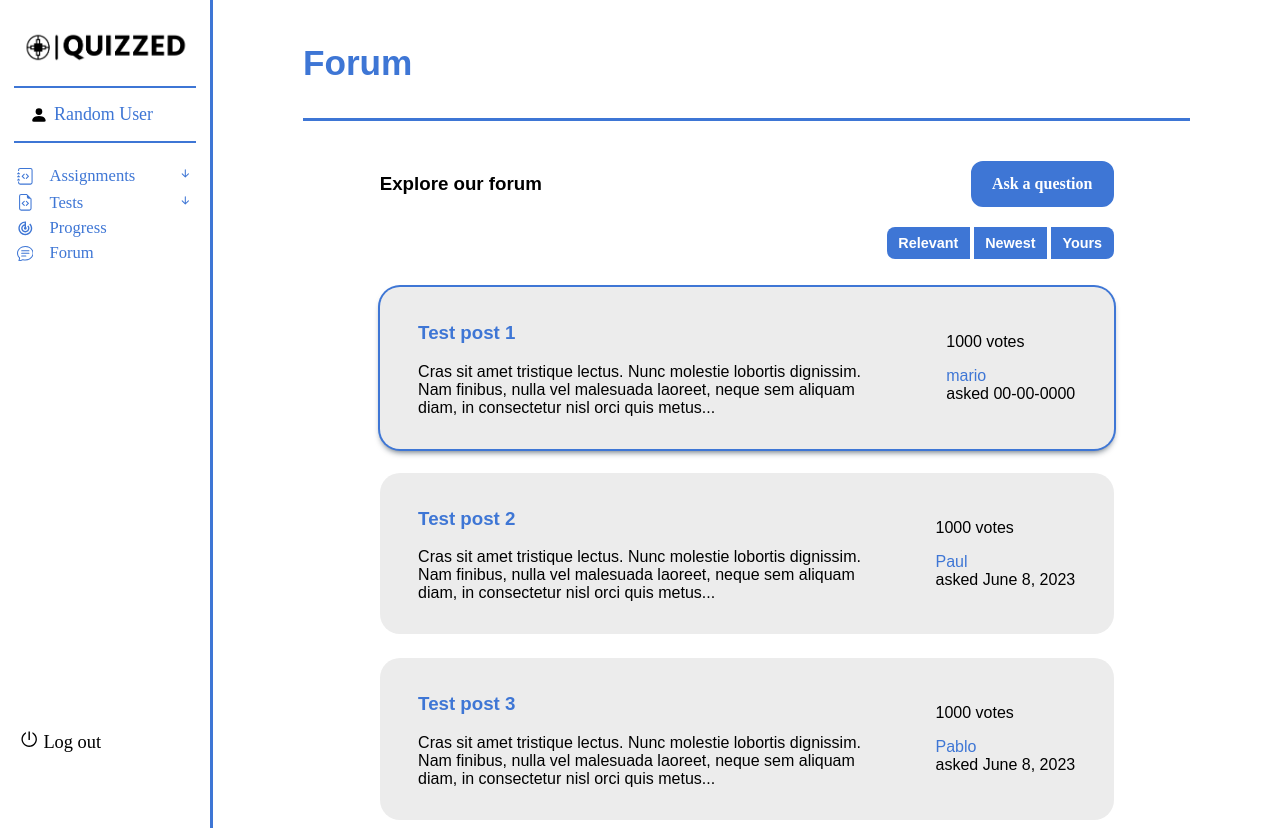
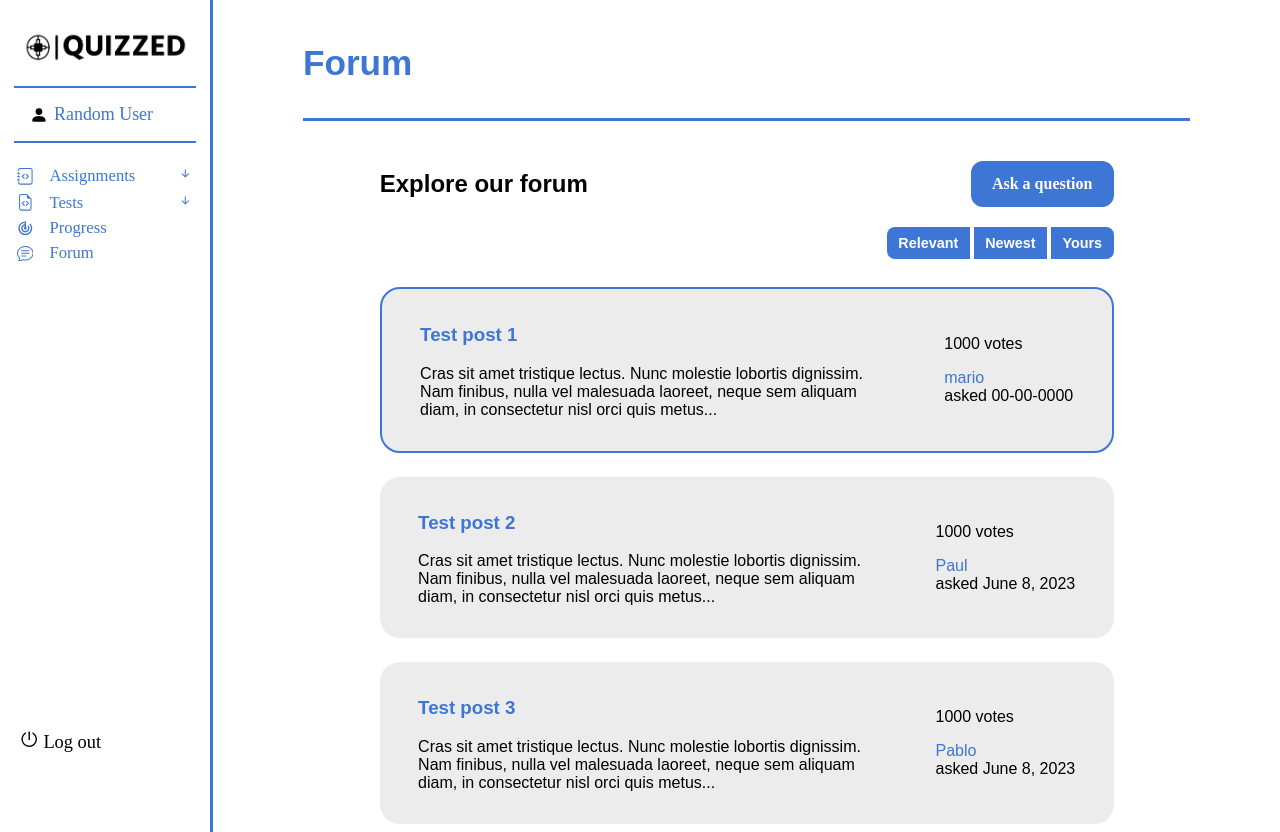
Before and after one commit to MartinezNicanor/IT1E-period-4, a React (Create React App) app: page /forum in a window 1280 px wide. In both pictures the pointer is over the element 746 px from the left and 368 px from the top of the page. Built offline with nearby package versions, Linux system fonts and the light colour scheme; the HTML template or start-up script is replaced by a standard one.

Commit message:
Fixed hover shadow for the question list

```diff
--- a/src/pages/forum/ForumOverview.css
+++ b/src/pages/forum/ForumOverview.css
@@ -44,7 +44,7 @@
 }
 
 .postPreview:hover {
-    box-shadow: #3E76D5 0px 0px 0px 2px, rgba(6, 24, 44, 0.65) 0px 4px 6px -1px, rgba(255, 255, 255, 0.08) 0px 1px 0px inset;
+    border: #3E76D5 2px solid;
 }
 
 .postDescription {
--- a/src/pages/forum/ForumOverview.js
+++ b/src/pages/forum/ForumOverview.js
@@ -35,7 +35,7 @@ const OVerview = () => {
             <Header title="Forum" />
             <div className="forumOverview">
                 <div className="overviewHeader">
-                    <h3 className="forumTitle">Explore our forum</h3>
+                    <h2 className="forumTitle">Explore our forum</h2>
                     <Link to={'/askForum'}>
                         <p className="askButton">Ask a question</p>
                     </Link>
```
